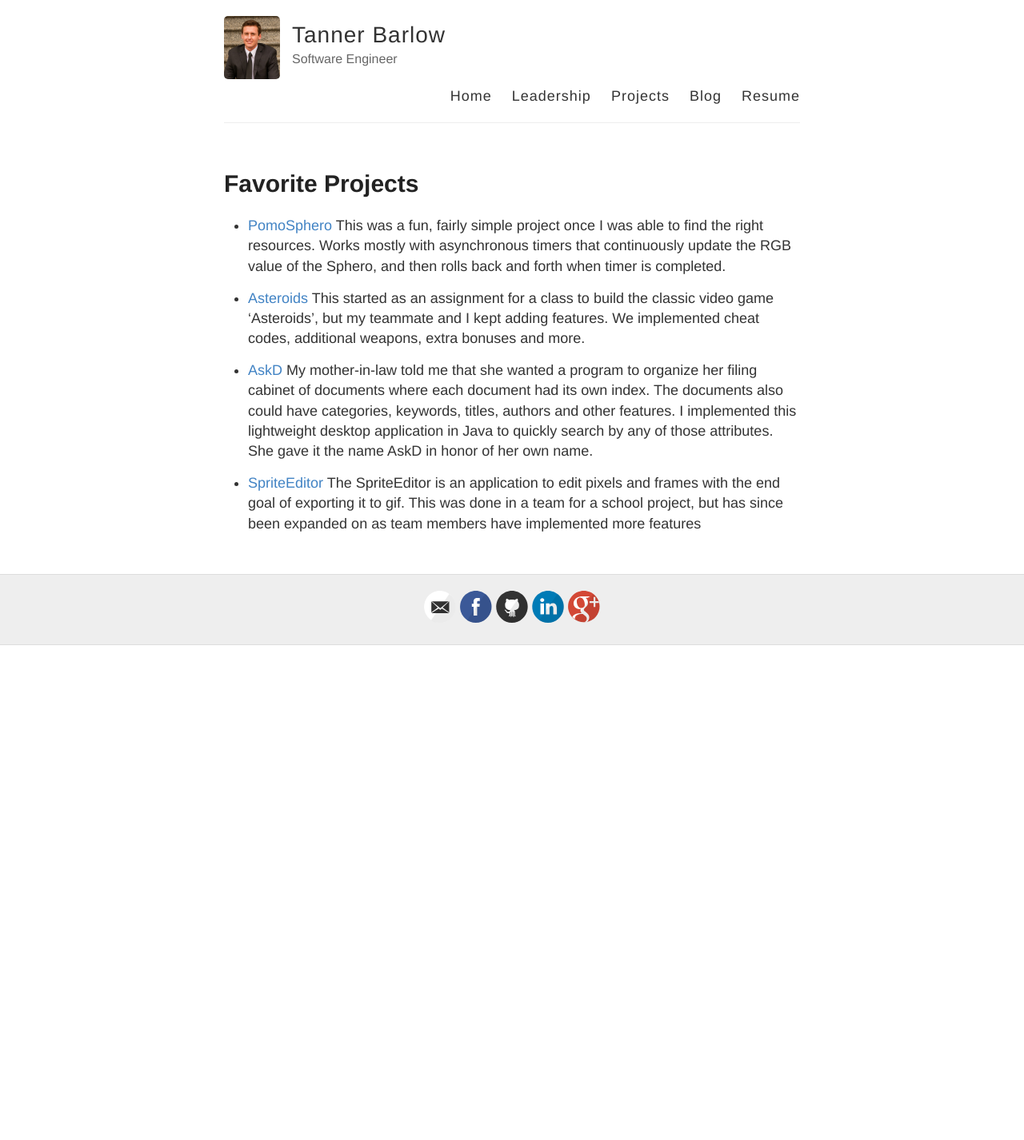
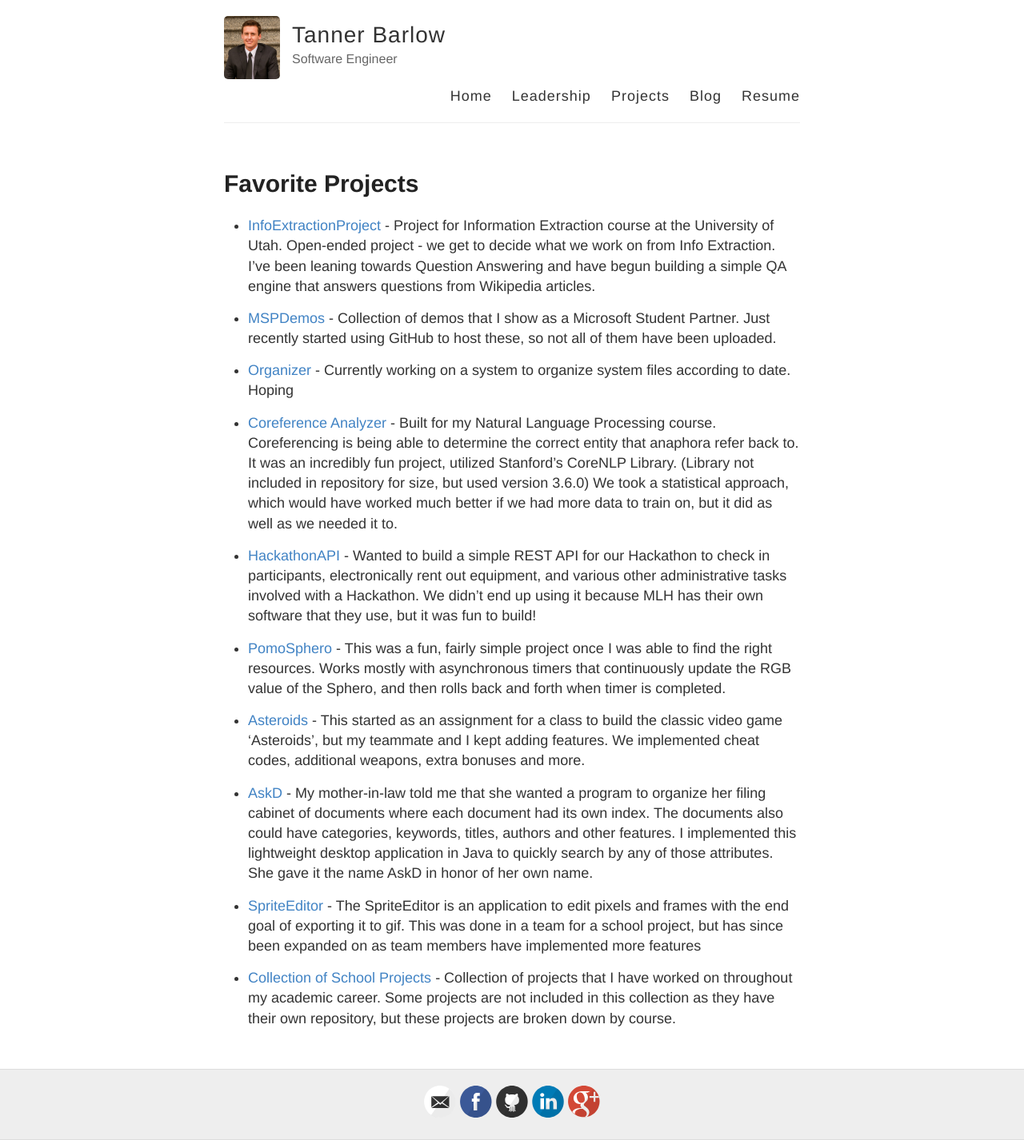
Before and after one commit to tbarlow12/tbarlow12.github.io, a Jekyll site: the page built from projects.md, in a window 1280 px wide. Shown: the whole page at 80% size. Built offline with Jekyll 4.4.1, drawn with Linux system fonts in a browser that asks for light colours; before the commit the page ends 900 px from its top, so only the background shows below that.

Commit message:
Update some projects

```diff
--- a/projects.md
+++ b/projects.md
@@ -3,14 +3,32 @@ layout: page
 title: Favorite Projects
 permalink: /projects/
 ---
-- [PomoSphero](https://www.hackster.io/tbarlow12/pomosphero-905d04?ref=user&ref_id=62953&offset=0)
+- [InfoExtractionProject](https://github.com/tbarlow12/InfoExtractionProject) -
+  Project for Information Extraction course at the University of Utah. Open-ended project - we get to decide what we work on from Info Extraction. I've been leaning towards Question Answering and have begun building a simple QA engine that answers questions from Wikipedia articles.
+
+- [MSPDemos](https://github.com/tbarlow12/MSPDemos) -
+  Collection of demos that I show as a Microsoft Student Partner. Just recently started using GitHub to host these, so not all of them have been uploaded.
+
+- [Organizer](https://github.com/tbarlow12/Side-Projects/tree/master/Organizer) -
+  Currently working on a system to organize system files according to date. Hoping
+
+- [Coreference Analyzer](https://github.com/tbarlow12/CoreferenceAnalyzer) -
+  Built for my Natural Language Processing course. Coreferencing is being able to determine the correct entity that anaphora refer back to. It was an incredibly fun project, utilized Stanford's CoreNLP Library. (Library not included in repository for size, but used version 3.6.0) We took a statistical approach, which would have worked much better if we had more data to train on, but it did as well as we needed it to.
+
+- [HackathonAPI](https://github.com/tbarlow12/HackTheUApi) -
+  Wanted to build a simple REST API for our Hackathon to check in participants, electronically rent out equipment, and various other administrative tasks involved with a Hackathon. We didn't end up using it because MLH has their own software that they use, but it was fun to build!
+
+- [PomoSphero](https://github.com/tbarlow12/Side-Projects/tree/master/SpheroProject) -
   This was a fun, fairly simple project once I was able to find the right resources. Works mostly with asynchronous timers that continuously update the RGB value of the Sphero, and then rolls back and forth when timer is completed.
 
-- [Asteroids](https://github.com/tbarlow12/Asteroids)
+- [Asteroids](https://github.com/tbarlow12/School-Projects/tree/master/Object-Oriented-Programming/Asteroids) -
   This started as an assignment for a class to build the classic video game 'Asteroids', but my teammate and I kept adding features. We implemented cheat codes, additional weapons, extra bonuses and more.
 
-- [AskD](https://github.com/tbarlow12/AskD)
+- [AskD](https://github.com/tbarlow12/Side-Projects/tree/master/AskD) -
   My mother-in-law told me that she wanted a program to organize her filing cabinet of documents where each document had its own index. The documents also could have categories, keywords, titles, authors and other features. I implemented this lightweight desktop application in Java to quickly search by any of those attributes. She gave it the name AskD in honor of her own name.
 
-- [SpriteEditor](https://github.com/University-of-Utah-CS3505/u0680482/tree/neverland-dev/A6-SpriteEditor)
+- [SpriteEditor](https://github.com/University-of-Utah-CS3505/u0680482/tree/neverland-dev/A6-SpriteEditor) -
   The SpriteEditor is an application to edit pixels and frames with the end goal of exporting it to gif. This was done in a team for a school project, but has since been expanded on as team members have implemented more features
+
+- [Collection of School Projects](https://github.com/tbarlow12/School-Projects) -
+  Collection of projects that I have worked on throughout my academic career. Some projects are not included in this collection as they have their own repository, but these projects are broken down by course.
```
